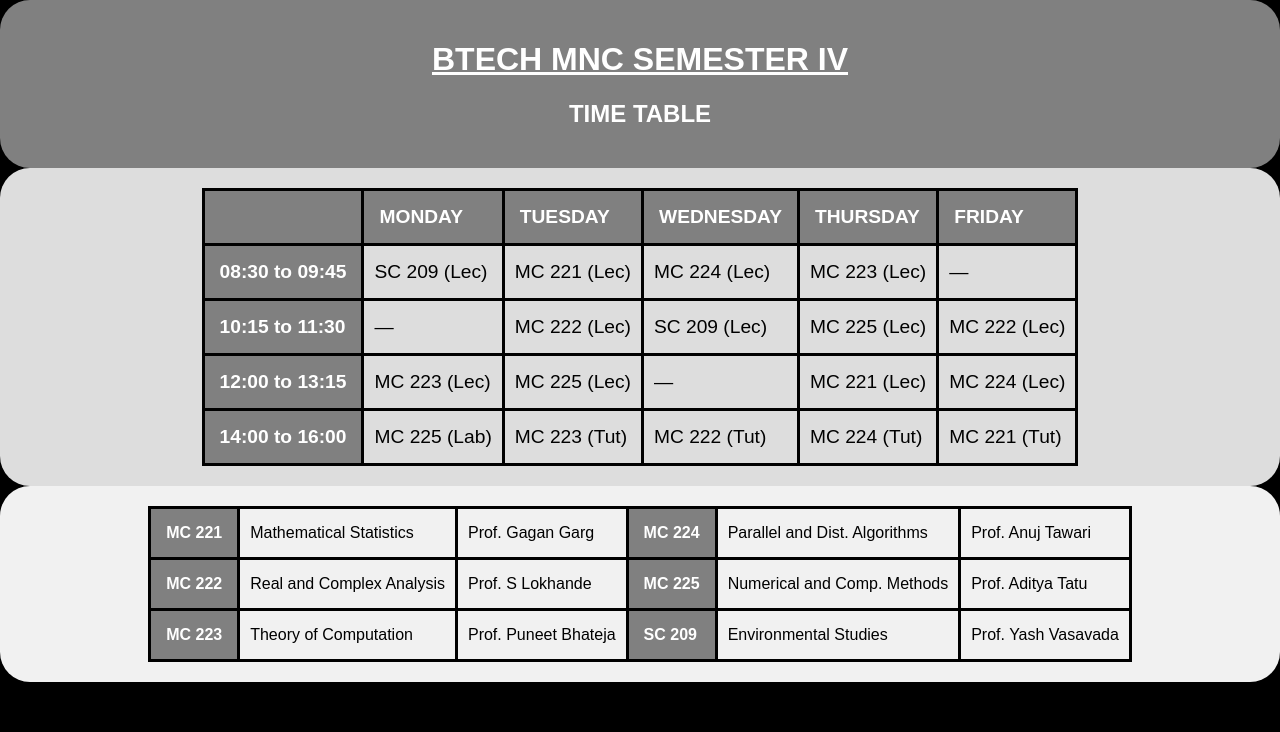
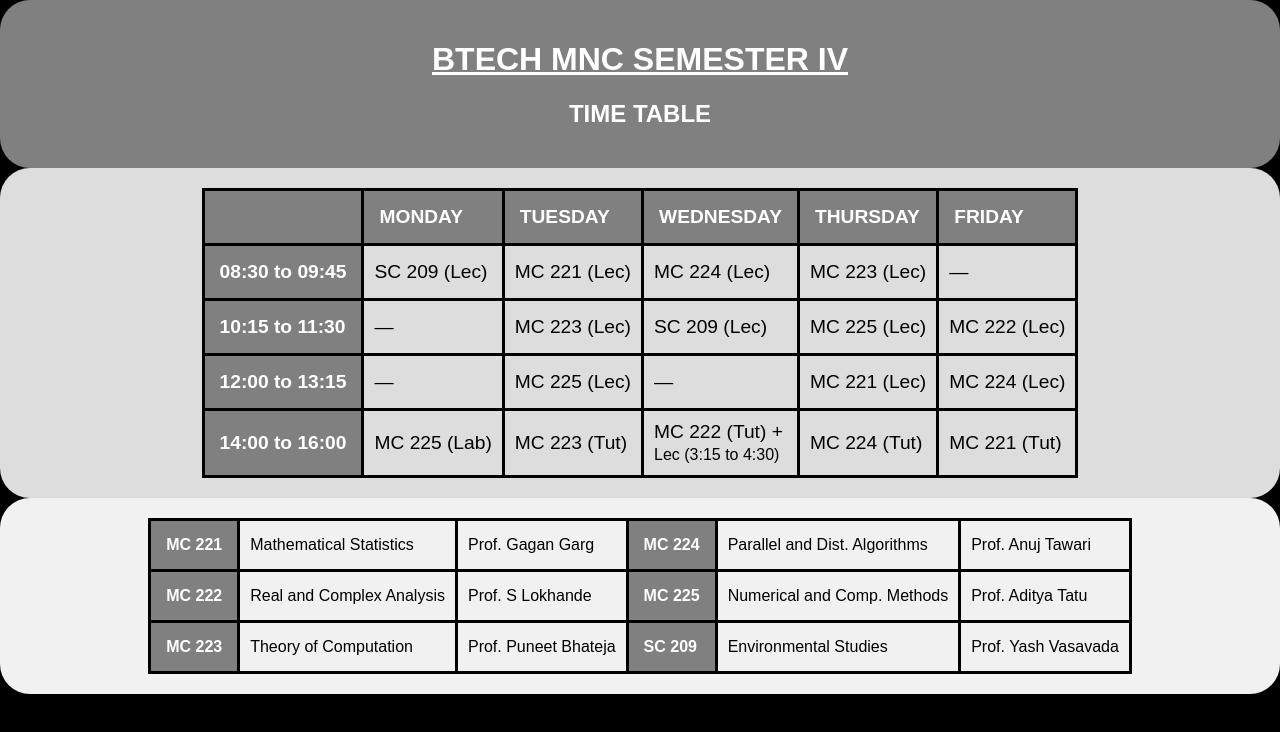
Before and after one commit to itsNisarg/TimeTable-SEM-IV, a plain HTML site: page index.html in a window 1280 px wide. Drawn offline with Linux system fonts and the light colour scheme.

Commit message:
Update Monday and Tuesday
Change in MC 223 and MC 222

```diff
--- a/index.html
+++ b/index.html
@@ -33,14 +33,14 @@
         <tr>
           <th>10:15 to 11:30</th>
           <td>—</td>
-          <td>MC 222 (Lec)</td>
+          <td>MC 223 (Lec)</td>
           <td>SC 209 (Lec)</td>
           <td>MC 225 (Lec)</td>
           <td>MC 222 (Lec)</td>
         </tr>
         <tr>
           <th>12:00 to 13:15</th>
-          <td>MC 223 (Lec)</td>
+          <td>—</td>
           <td>MC 225 (Lec)</td>
           <td>—</td>
           <td>MC 221 (Lec)</td>
@@ -50,7 +50,7 @@
           <th>14:00 to 16:00</th>
           <td>MC 225 (Lab)</td>
           <td>MC 223 (Tut)</td>
-          <td>MC 222 (Tut)</td>
+          <td>MC 222 (Tut) + <br /><small>Lec (3:15 to 4:30)</small></td>
           <td>MC 224 (Tut)</td>
           <td>MC 221 (Tut)</td>
         </tr>
```
